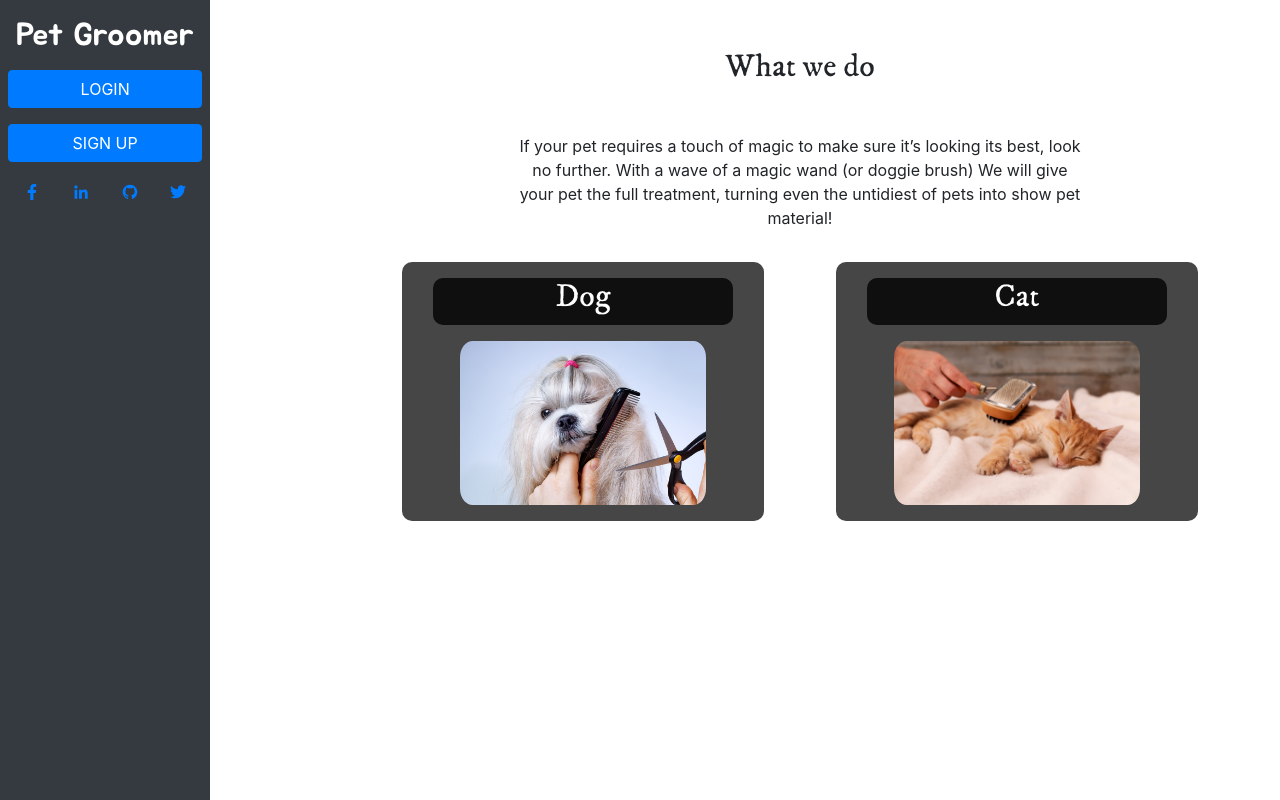
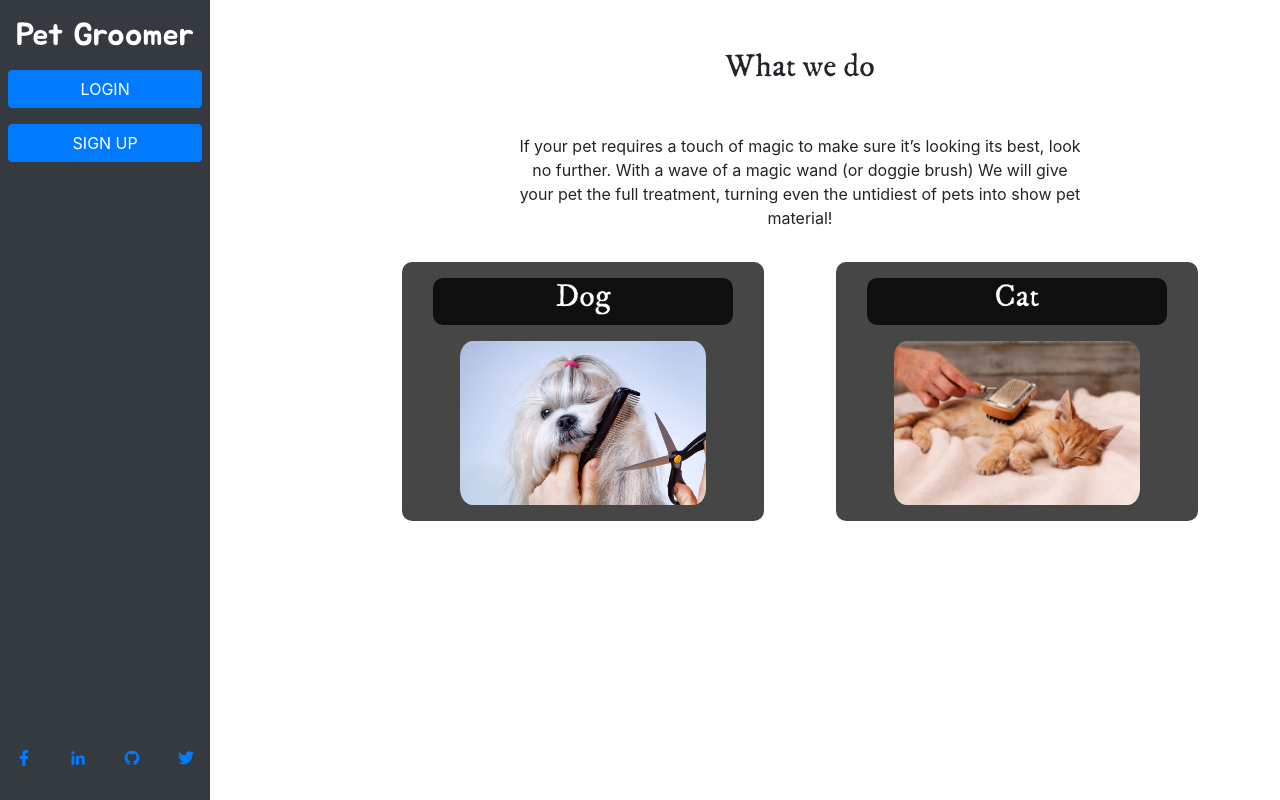
Before and after one commit to RailonA/DogGrooming-Appointment-Frontend, a React (Create React App) app: page / in a window 1280 px wide. Built offline with nearby package versions, Linux system fonts and the light colour scheme; no server answers.

Commit message:
Fix navbar link to bottom of sideBar

```diff
--- a/src/Assets/styles/navBar.css
+++ b/src/Assets/styles/navBar.css
@@ -9,5 +9,7 @@
 }
 
 .socialLinks {
-
+  position: absolute;
+  left: 0;
+  bottom: 0;
 }
--- a/src/Containers/navBar.js
+++ b/src/Containers/navBar.js
@@ -10,7 +10,7 @@ const NavBar = () => (
       <h2 className="m-2">Pet Groomer</h2>
     </Link>
     <UserProfile />
-    <div className="d-flex justify-content-between p-3 socialLinks">
+    <div className="d-flex justify-content-between p-3 socialLinks col-12">
       <div>
         <a target="_blank" rel="noreferrer" href="https://www.facebook.com/RailonA.ArtStudio">
           <p><FaFacebookF /></p>
```
